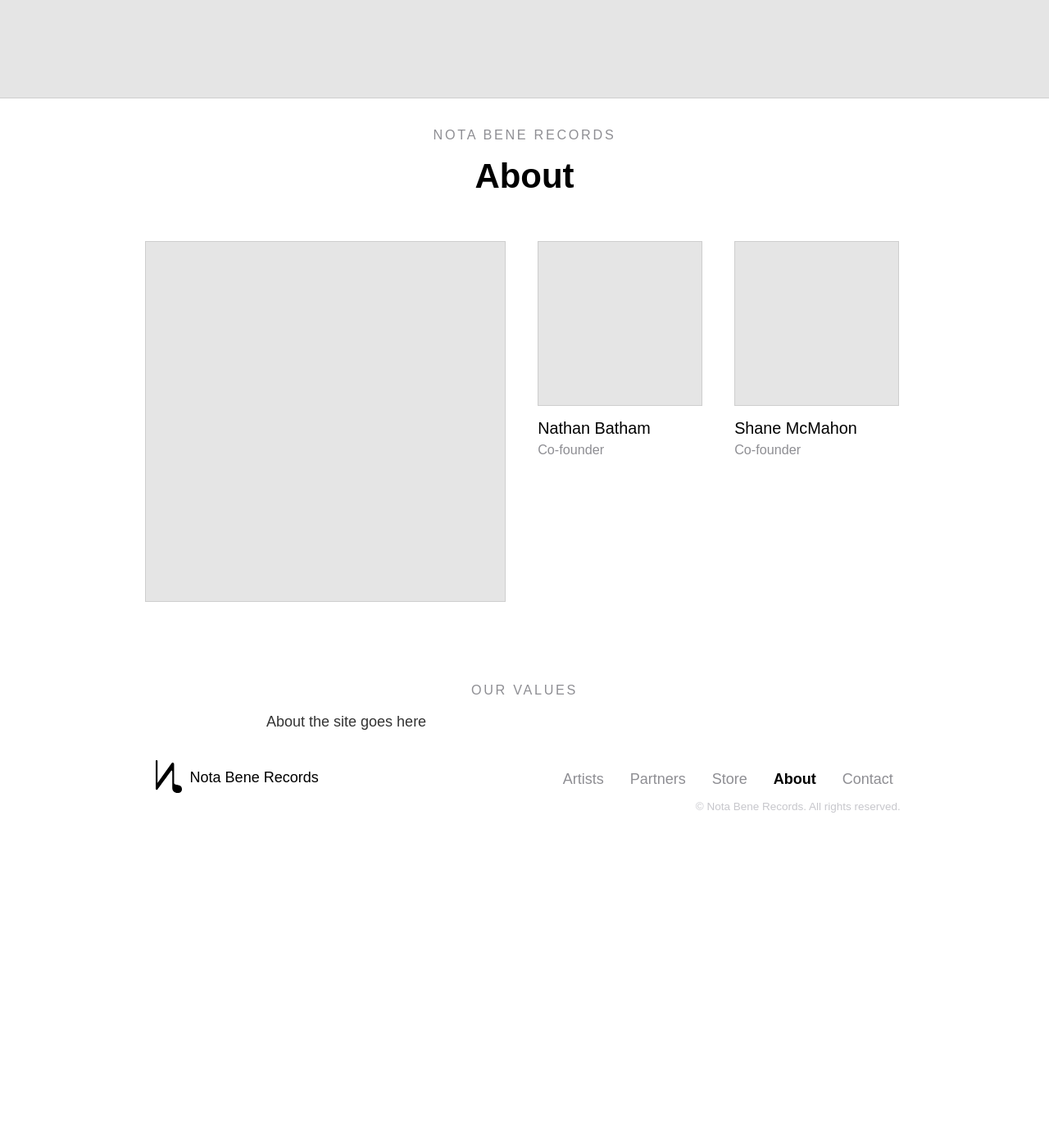
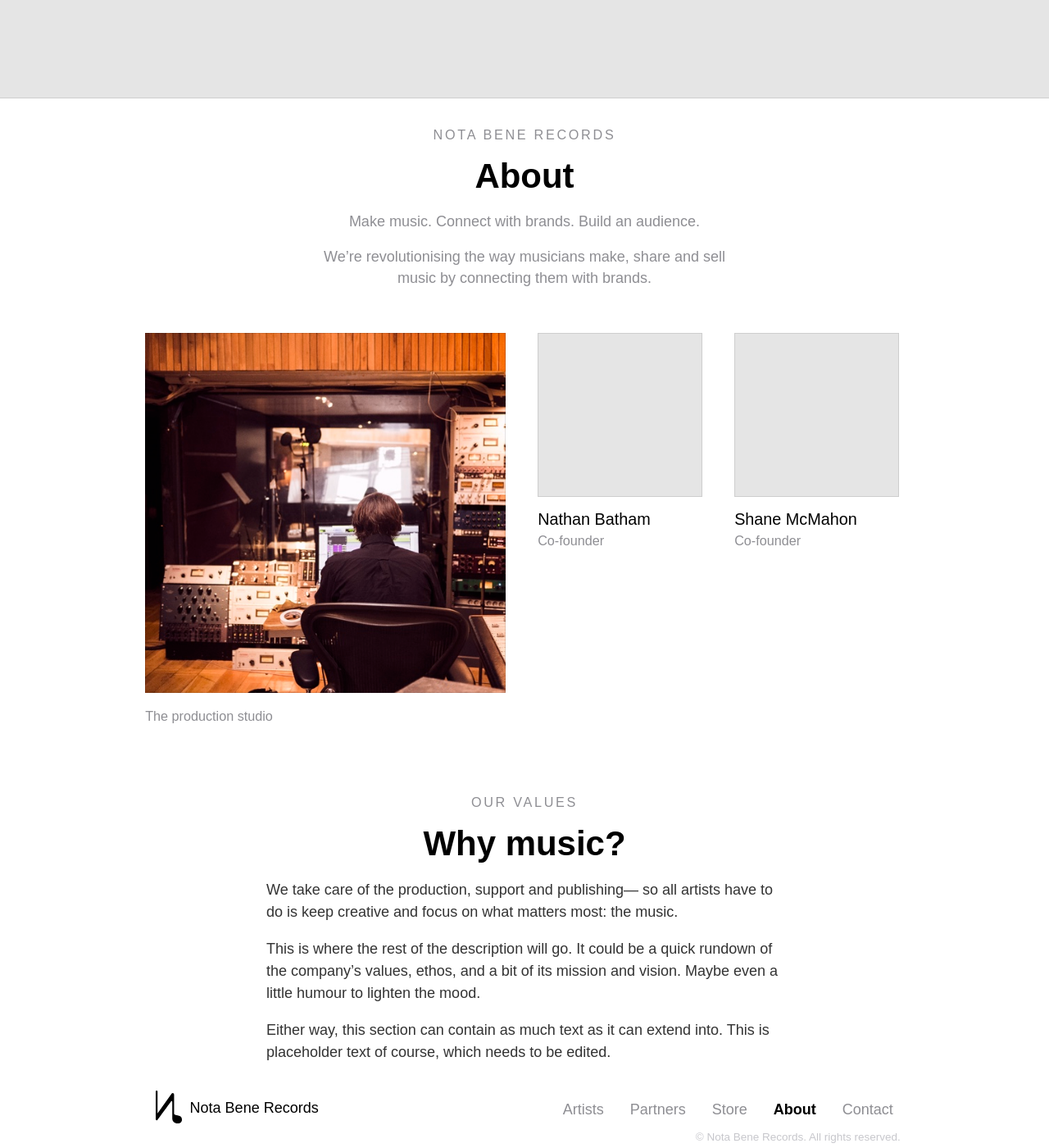
Before and after one commit to cjmlgrto/notabenerecords, a Jekyll site: the page built from about.markdown, in a window 1280 px wide and 1400 px high, scrolled down 509 px. Shown: the whole window at 82% size. Built offline with Jekyll 4.4.1, drawn with Linux system fonts in a browser that asks for light colours; before the commit the page ends 1535 px from its top, so only the background shows below that.

Commit message:
Updated About

```diff
--- a/about.markdown
+++ b/about.markdown
@@ -1,14 +1,21 @@
 ---
 title: About
 permalink: "/about/"
+description: |-
+  Make music. Connect with brands. Build an audience.
+
+  We're revolutionising the way musicians make, share and sell music by connecting them with brands.
+cover_image: "/uploads/production.jpg"
+large_image: "/uploads/studio.jpg"
+image_caption: The production studio
+nathan_image:
+shane_image:
+content_header: Why music?
 layout: about
-description: ''
-cover_image: ''
-large_image: ''
-image_caption: ''
-nathan_image: ''
-shane_image: ''
-content_header: ''
 ---
 
-About the site goes here
+We take care of the production, support and publishing— so all artists have to do is keep creative and focus on what matters most: the music.
+
+This is where the rest of the description will go. It could be a quick rundown of the company's values, ethos, and a bit of its mission and vision. Maybe even a little humour to lighten the mood.
+
+Either way, this section can contain as much text as it can extend into. This is placeholder text of course, which needs to be edited.
```
